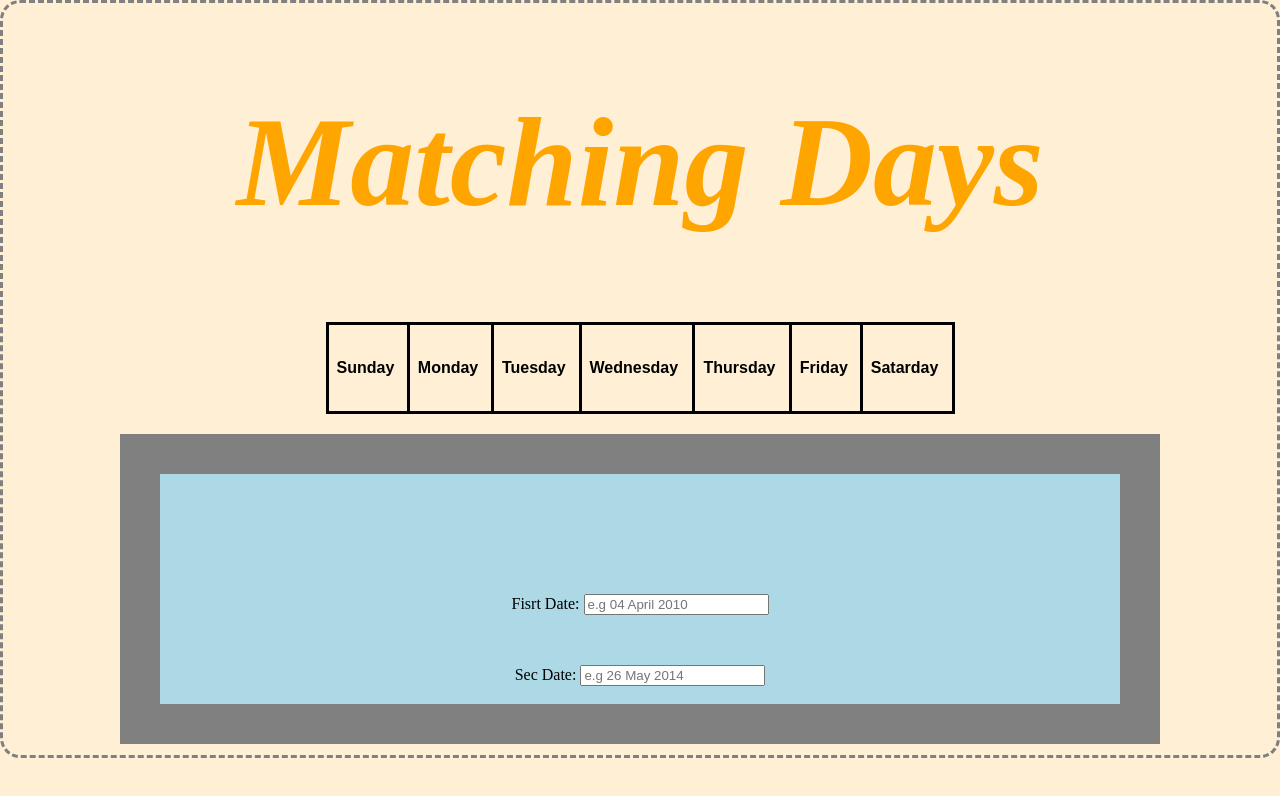
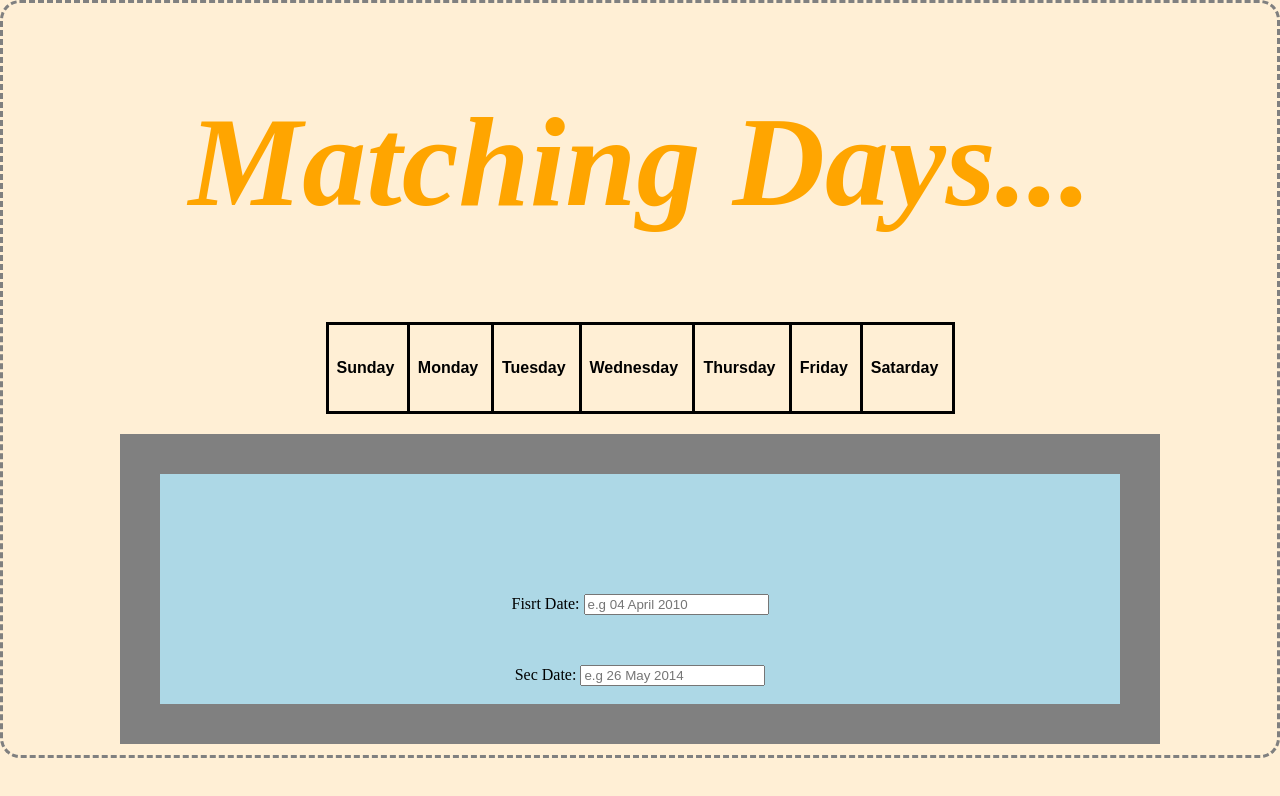
Before and after one commit to Athandwa/matching_days, a plain HTML site: page index.html in a window 1280 px wide. Drawn offline with Linux system fonts and the light colour scheme.

Commit message:
edited my heading1

```diff
--- a/index.html
+++ b/index.html
@@ -9,7 +9,7 @@
 
 <body>
     <div class="h1">
-        <h1>Matching Days</h1>
+        <h1>Matching Days...</h1>
     </div>
     <center>
         <div class="table">
```
